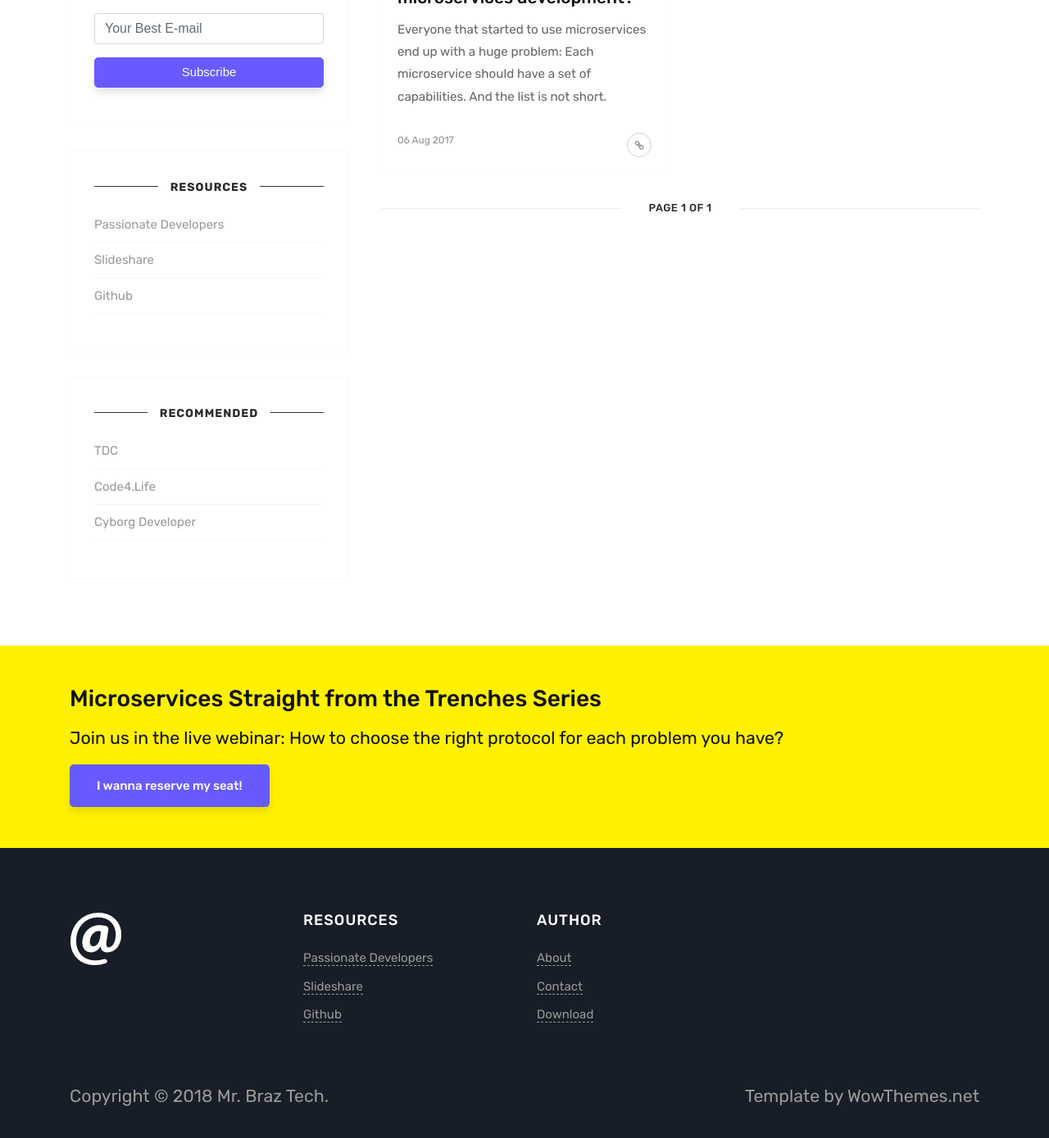
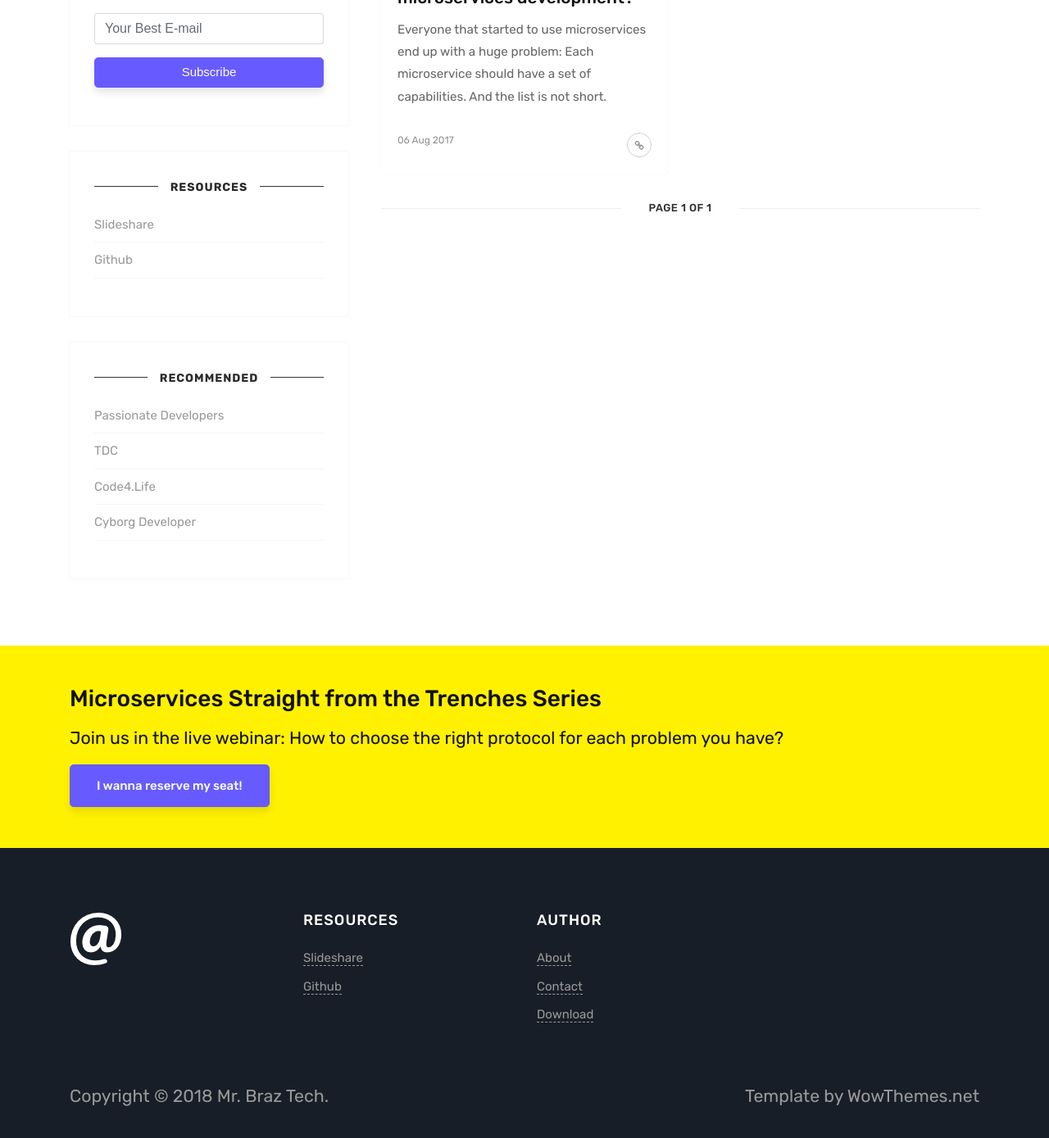
Before and after one commit to mrbraznet/blog, a Jekyll site: the page built from index.html, in a window 1280 px wide and 1400 px high, scrolled down 790 px. Shown: the top 1389 px of the window at 82% size. Built offline with Jekyll 4.4.1, drawn with Linux system fonts in a browser that asks for light colours; the list of posts is cut into pages by our own code.

Commit message:
Passionate developers

```diff
--- a/_config.yml
+++ b/_config.yml
@@ -55,9 +55,6 @@ authors:
 
 # Resources
 resources:
-  jaya:
-    name: Passionate Developers
-    link: http://jaya.tech
   slideshare:
     name: Slideshare
     link: http://slideshare.com/mrbrazjava
@@ -67,6 +64,9 @@ resources:
 
 # Partners
 partners:
+  jaya:
+    name: Passionate Developers
+    link: http://jaya.tech
   tdc:
     name: TDC
     link: http://thedevelopersconference.com.br
```
